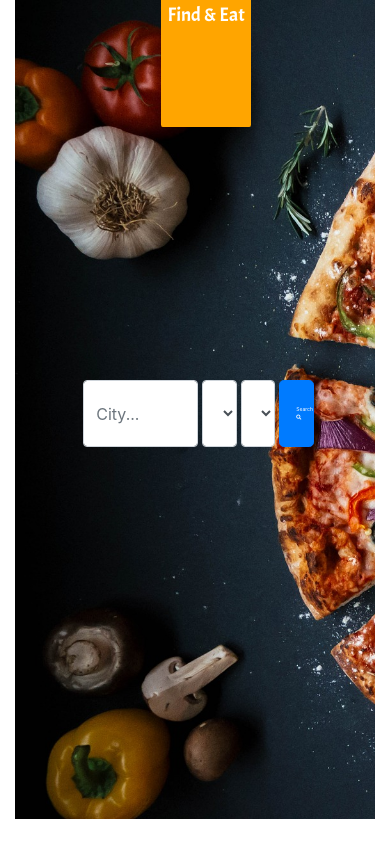
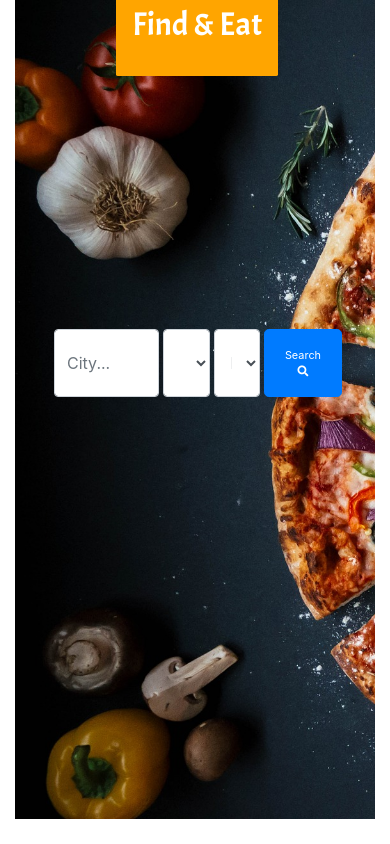
Before and after one commit to pazikbartek/Find-Eat, a website built with webpack: page index.html in a window 390 px wide. Built offline with nearby package versions, Linux system fonts and the light colour scheme.

Commit message:
rwd part1

```diff
--- a/style.css
+++ b/style.css
@@ -128,3 +128,81 @@
     50% {top:7vh;}
     100% {top:0;}
 }
+
+@media screen and (max-width:930px){
+    .logo{
+        height:12vh;
+        font-size: 6.7vw;
+        width:35%;
+        animation: none;
+        left:32vw;
+    }
+    .searchBar{
+        margin-left:12vw;
+    }
+    #city{
+        width:40%;
+    }
+    #order{
+        width:17%;
+    }
+    #sort{
+        width:17%;
+    }
+    #button{
+        width:22%;
+        font-size:2vw;
+    }
+}
+
+@media screen and (max-width:600px){
+    .logo{
+        height:10vh;
+        font-size: 7.6vw;
+        width:40%;
+        animation: none;
+        left:29vw;
+    }
+    .searchBar{
+        margin-left:12vw;
+    }
+    #city{
+        width:40%;
+    }
+    #order{
+        width:17%;
+    }
+    #sort{
+        width:17%;
+    }
+    #button{
+        width:27%;
+        font-size:2.5vw;
+    }
+}
+
+@media screen and (max-width:500px){
+    .logo{
+        height:9vh;
+        font-size: 8.4vw;
+        width:45%;
+        animation: none;
+        left:26vw;
+    }
+    .searchBar{
+        margin-left:10vw;
+    }
+    #city{
+        width:40%;
+    }
+    #order{
+        width:17%;
+    }
+    #sort{
+        width:17%;
+    }
+    #button{
+        width:29%;
+        font-size:2.8vw;
+    }
+}
```
